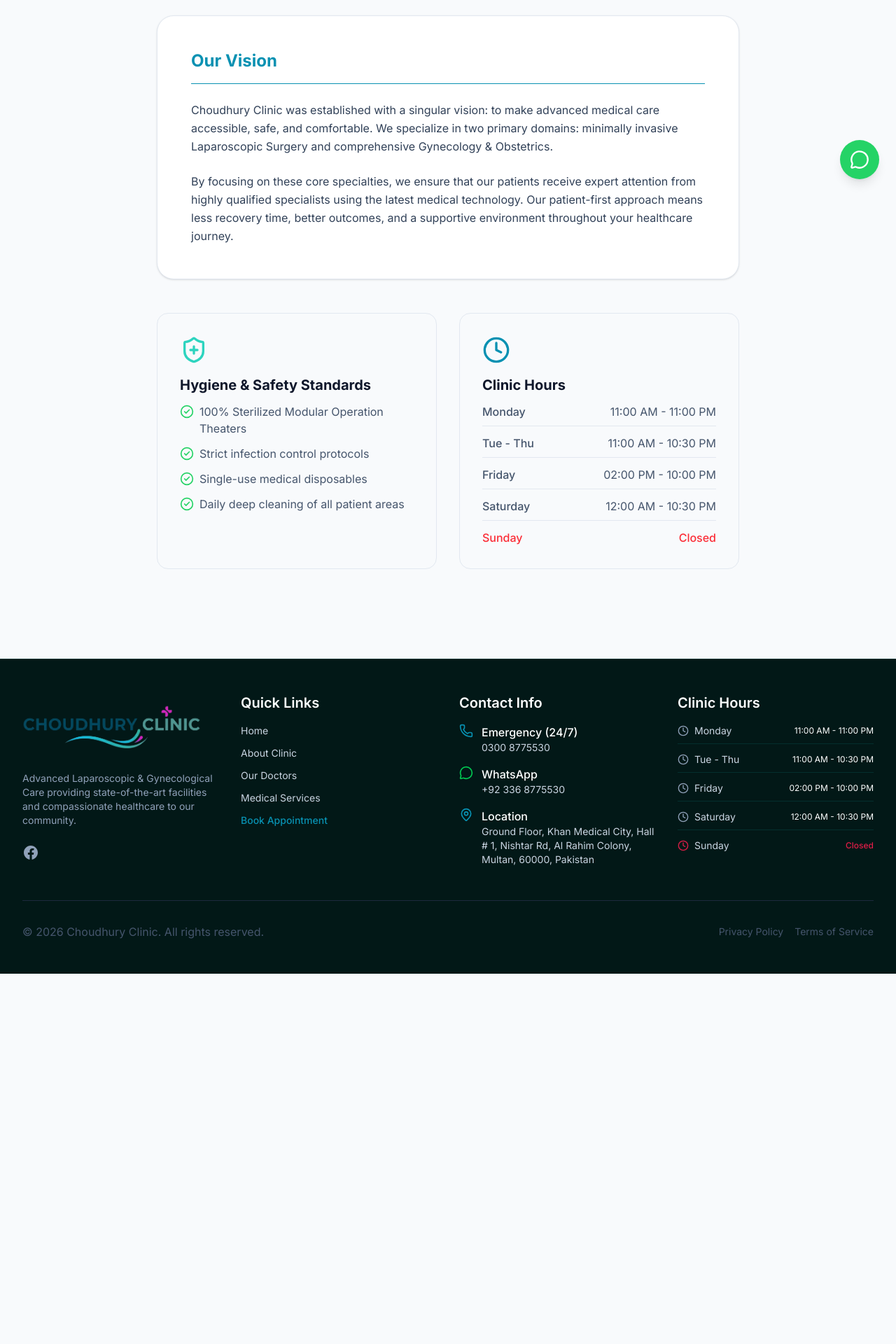
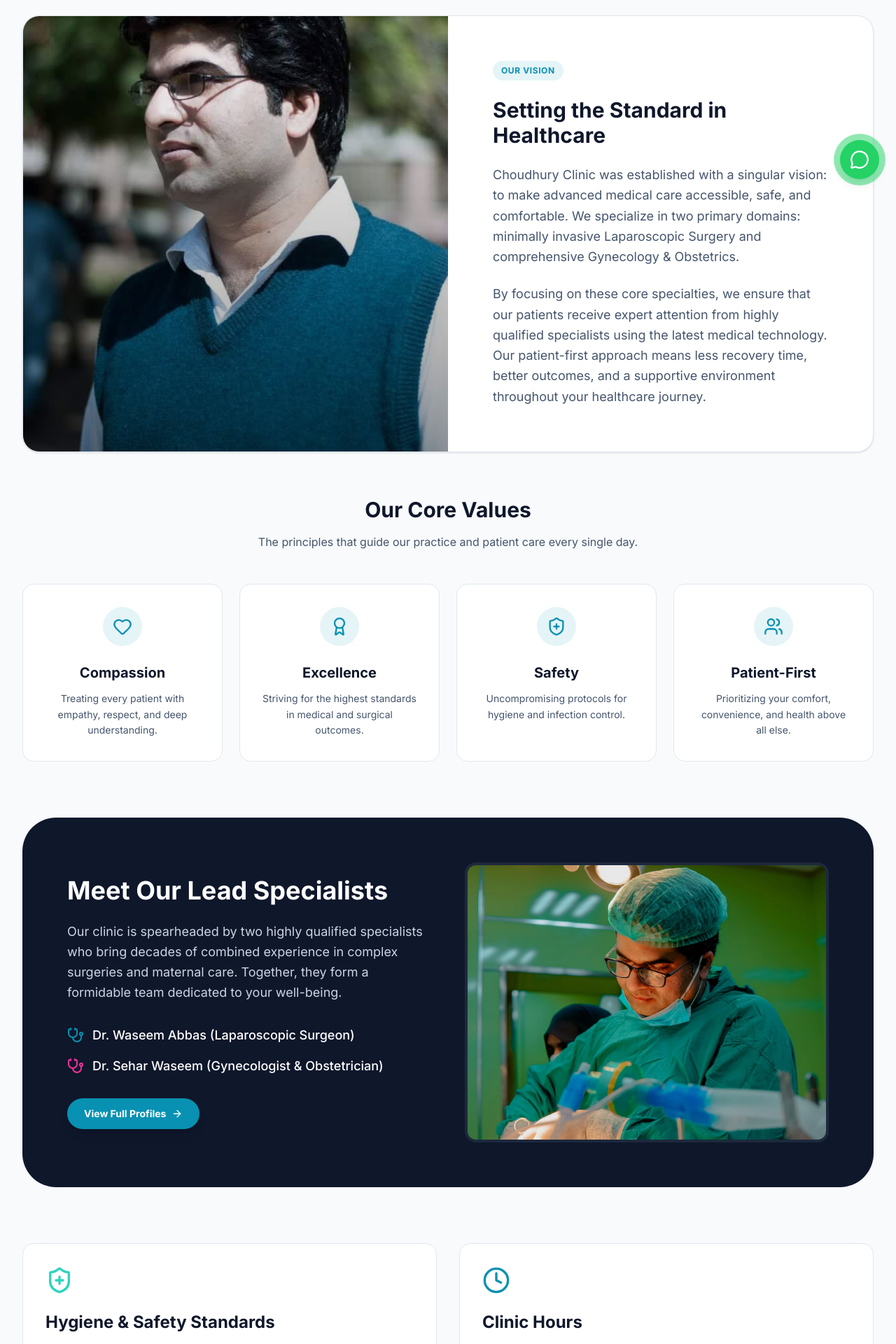
Before and after one commit to zuraizyousaf01/Chaudhary-Clinic, a Next.js app: page /about in a window 1280 px wide. Shown: the part 520-2440 px from the top of the page at 70% size. Before the commit the page ends 1911 px from the top, so only its background shows below. Built offline with nearby package versions, Linux system fonts and the light colour scheme.

Commit message:
feat: add About page with vision, core values, and clinic details

```diff
--- a/src/app/about/page.tsx
+++ b/src/app/about/page.tsx
@@ -1,5 +1,8 @@
-import { CheckCircle2, ShieldPlus, Clock } from "lucide-react";
+import { CheckCircle2, ShieldPlus, Clock, Heart, Award, Users, Stethoscope, ArrowRight } from "lucide-react";
 import { SlideUp } from "@/components/ui/animations/SlideUp";
+import { StaggerContainer, StaggerItem } from "@/components/ui/animations/StaggerContainer";
+import Image from "next/image";
+import Link from "next/link";
 
 export default function AboutPage() {
   return (
@@ -16,70 +19,162 @@ export default function AboutPage() {
               About <span className="text-secondary">Choudhury Clinic</span>
             </h1>
             <p className="text-lg md:text-xl text-teal-50 max-w-2xl mx-auto leading-relaxed">
-              Dedicated to providing advanced surgical and maternal care with a commitment to patient safety and hygiene.
+              Dedicated to providing advanced surgical and maternal care with a commitment to patient safety, hygiene, and compassion.
             </p>
           </SlideUp>
         </div>
       </section>
 
       <section className="py-20 -mt-10">
-        <div className="container mx-auto px-4 sm:px-6 lg:px-8 max-w-4xl">
+        <div className="container mx-auto px-4 sm:px-6 lg:px-8 max-w-7xl">
 
-        <div className="bg-white rounded-3xl shadow-sm border border-slate-200 p-8 md:p-12 mb-12">
-          <h2 className="text-2xl font-bold text-primary mb-6 border-b pb-4">Our Vision</h2>
-          <p className="text-slate-700 leading-relaxed mb-6">
+          {/* Vision Section */}
+          <SlideUp>
+            <div className="bg-white rounded-3xl shadow-sm border border-slate-200 overflow-hidden mb-16">
+              <div className="grid md:grid-cols-2 gap-0">
+                <div className="relative h-64 md:h-auto">
+                  <Image
+                    src="/images/doctors/Doctors_vision.jpeg"
+                    alt="Doctors Vision"
+                    fill
+                    className="object-cover"
+                  />
+                  <div className="absolute inset-0 bg-gradient-to-t from-black/40 to-transparent" />
+                </div>
+                <div className="p-8 md:p-12 lg:p-16 flex flex-col justify-center">
+                  <div className="inline-flex items-center gap-2 px-3 py-1.5 rounded-full bg-primary/10 text-primary w-fit mb-6">
+                    <span className="text-xs font-bold uppercase tracking-wider">Our Vision</span>
+                  </div>
+                  <h2 className="text-3xl font-bold text-slate-900 mb-6">Setting the Standard in Healthcare</h2>
+                  <p className="text-slate-600 text-lg leading-relaxed mb-6">
                     Choudhury Clinic was established with a singular vision: to make advanced medical care accessible, safe, and comfortable. We specialize in two primary domains: minimally invasive Laparoscopic Surgery and comprehensive Gynecology & Obstetrics.
                   </p>
-          <p className="text-slate-700 leading-relaxed">
+                  <p className="text-slate-600 text-lg leading-relaxed">
                     By focusing on these core specialties, we ensure that our patients receive expert attention from highly qualified specialists using the latest medical technology. Our patient-first approach means less recovery time, better outcomes, and a supportive environment throughout your healthcare journey.
                   </p>
                 </div>
+              </div>
+            </div>
+          </SlideUp>
 
-        <div className="grid md:grid-cols-2 gap-8 mb-12">
-          <div className="bg-[#F8FAFC] rounded-2xl p-8 border border-slate-200">
-            <ShieldPlus className="h-10 w-10 text-secondary mb-4" />
-            <h3 className="text-xl font-bold text-slate-900 mb-3">Hygiene & Safety Standards</h3>
-            <ul className="space-y-3">
+          {/* Core Values */}
+          <div className="mb-20">
+            <SlideUp className="text-center mb-12">
+              <h2 className="text-3xl font-bold text-slate-900 mb-4">Our Core Values</h2>
+              <p className="text-slate-600 max-w-2xl mx-auto">The principles that guide our practice and patient care every single day.</p>
+            </SlideUp>
+            <StaggerContainer className="grid sm:grid-cols-2 lg:grid-cols-4 gap-6">
+              {[
+                { icon: Heart, title: "Compassion", desc: "Treating every patient with empathy, respect, and deep understanding." },
+                { icon: Award, title: "Excellence", desc: "Striving for the highest standards in medical and surgical outcomes." },
+                { icon: ShieldPlus, title: "Safety", desc: "Uncompromising protocols for hygiene and infection control." },
+                { icon: Users, title: "Patient-First", desc: "Prioritizing your comfort, convenience, and health above all else." },
+              ].map((val, i) => {
+                const Icon = val.icon;
+                return (
+                  <StaggerItem key={i}>
+                    <div className="bg-white rounded-2xl p-8 border border-slate-200 text-center h-full hover:shadow-lg transition-shadow">
+                      <div className="w-14 h-14 mx-auto rounded-full bg-primary/10 flex items-center justify-center mb-6">
+                        <Icon className="h-7 w-7 text-primary" />
+                      </div>
+                      <h3 className="text-xl font-bold text-slate-900 mb-3">{val.title}</h3>
+                      <p className="text-slate-600 text-sm leading-relaxed">{val.desc}</p>
+                    </div>
+                  </StaggerItem>
+                );
+              })}
+            </StaggerContainer>
+          </div>
+
+          {/* Meet the Experts */}
+          <div className="mb-20 bg-slate-900 rounded-[3rem] p-8 md:p-16 text-white overflow-hidden relative">
+            <div className="absolute top-0 right-0 w-96 h-96 bg-primary/20 rounded-full blur-3xl -z-10 transform translate-x-1/3 -translate-y-1/3" />
+
+            <div className="grid lg:grid-cols-2 gap-12 items-center">
+              <div>
+                <h2 className="text-3xl md:text-4xl font-bold mb-6">Meet Our Lead Specialists</h2>
+                <p className="text-slate-300 text-lg mb-8 leading-relaxed">
+                  Our clinic is spearheaded by two highly qualified specialists who bring decades of combined experience in complex surgeries and maternal care. Together, they form a formidable team dedicated to your well-being.
+                </p>
+                <div className="space-y-4 mb-8">
+                  <div className="flex items-center gap-3">
+                    <Stethoscope className="h-6 w-6 text-primary" />
+                    <span className="text-lg font-medium">Dr. Waseem Abbas (Laparoscopic Surgeon)</span>
+                  </div>
+                  <div className="flex items-center gap-3">
+                    <Stethoscope className="h-6 w-6 text-pink-500" />
+                    <span className="text-lg font-medium">Dr. Sehar Waseem (Gynecologist & Obstetrician)</span>
+                  </div>
+                </div>
+                <Link
+                  href="/"
+                  className="inline-flex items-center gap-2 rounded-full bg-primary px-6 py-3 text-sm font-bold text-white shadow-lg hover:bg-primary-hover transition-colors"
+                >
+                  View Full Profiles
+                  <ArrowRight className="h-4 w-4" />
+                </Link>
+              </div>
+              <div className="relative h-64 sm:h-80 lg:h-[400px] rounded-2xl overflow-hidden border-4 border-slate-800">
+                <Image
+                  src="/images/doctors/opd.webp"
+                  alt="Clinic Team"
+                  fill
+                  className="object-cover"
+                />
+              </div>
+            </div>
+          </div>
+
+          {/* Facilities and Hours Grid */}
+          <div className="grid md:grid-cols-2 gap-8">
+            <SlideUp>
+              <div className="bg-white rounded-2xl p-8 border border-slate-200 h-full hover:shadow-md transition-shadow">
+                <ShieldPlus className="h-10 w-10 text-secondary mb-6" />
+                <h3 className="text-2xl font-bold text-slate-900 mb-6">Hygiene & Safety Standards</h3>
+                <ul className="space-y-4">
                   {[
                     "100% Sterilized Modular Operation Theaters",
                     "Strict infection control protocols",
                     "Single-use medical disposables",
                     "Daily deep cleaning of all patient areas"
                   ].map((item, i) => (
-                <li key={i} className="flex items-start gap-2 text-slate-600">
-                  <CheckCircle2 className="h-5 w-5 text-[#25D366] shrink-0 mt-0.5" />
-                  <span>{item}</span>
+                    <li key={i} className="flex items-start gap-3 text-slate-700">
+                      <CheckCircle2 className="h-6 w-6 text-[#25D366] shrink-0" />
+                      <span className="text-lg">{item}</span>
                     </li>
                   ))}
                 </ul>
               </div>
+            </SlideUp>
 
-          <div className="bg-[#F8FAFC] rounded-2xl p-8 border border-slate-200">
-            <Clock className="h-10 w-10 text-primary mb-4" />
-            <h3 className="text-xl font-bold text-slate-900 mb-3">Clinic Hours</h3>
-            <ul className="space-y-3">
-              <li className="flex justify-between items-center text-slate-600 border-b border-slate-200 pb-2">
-                <span className="font-medium">Monday</span>
+            <SlideUp delay={0.1}>
+              <div className="bg-white rounded-2xl p-8 border border-slate-200 h-full hover:shadow-md transition-shadow">
+                <Clock className="h-10 w-10 text-primary mb-6" />
+                <h3 className="text-2xl font-bold text-slate-900 mb-6">Clinic Hours</h3>
+                <ul className="space-y-4">
+                  <li className="flex justify-between items-center text-slate-700 border-b border-slate-100 pb-3">
+                    <span className="font-medium text-lg">Monday</span>
                     <span>11:00 AM - 11:00 PM</span>
                   </li>
-              <li className="flex justify-between items-center text-slate-600 border-b border-slate-200 pb-2">
-                <span className="font-medium">Tue - Thu</span>
+                  <li className="flex justify-between items-center text-slate-700 border-b border-slate-100 pb-3">
+                    <span className="font-medium text-lg">Tue - Thu</span>
                     <span>11:00 AM - 10:30 PM</span>
                   </li>
-              <li className="flex justify-between items-center text-slate-600 border-b border-slate-200 pb-2">
-                <span className="font-medium">Friday</span>
+                  <li className="flex justify-between items-center text-slate-700 border-b border-slate-100 pb-3">
+                    <span className="font-medium text-lg">Friday</span>
                     <span>02:00 PM - 10:00 PM</span>
                   </li>
-              <li className="flex justify-between items-center text-slate-600 border-b border-slate-200 pb-2">
-                <span className="font-medium">Saturday</span>
+                  <li className="flex justify-between items-center text-slate-700 border-b border-slate-100 pb-3">
+                    <span className="font-medium text-lg">Saturday</span>
                     <span>12:00 AM - 10:30 PM</span>
                   </li>
-              <li className="flex justify-between items-center text-red-500 font-medium">
+                  <li className="flex justify-between items-center text-red-500 font-medium text-lg">
                     <span>Sunday</span>
                     <span>Closed</span>
                   </li>
                 </ul>
               </div>
+            </SlideUp>
           </div>
 
         </div>
--- a/src/app/page.tsx
+++ b/src/app/page.tsx
@@ -267,8 +267,8 @@ export default function Home() {
           </div>
 
           {/* Right Column: Rich Cards Grid */}
-          <div className="lg:col-span-8">
-            <StaggerContainer className="grid sm:grid-cols-2 gap-6 relative">
+          <div className="lg:col-span-8 overflow-hidden">
+            <StaggerContainer className="flex overflow-x-auto snap-x snap-mandatory gap-4 pb-6 -mx-4 px-4 sm:grid sm:grid-cols-2 sm:gap-6 sm:pb-0 sm:mx-0 sm:px-0 sm:overflow-visible sm:flex-none [&::-webkit-scrollbar]:hidden [-ms-overflow-style:none] [scrollbar-width:none]">
               {[
                 {
                   icon: LaparoscopyIcon,
@@ -327,7 +327,7 @@ export default function Home() {
               ].map((item, i) => {
                 const Icon = item.icon;
                 return (
-                  <StaggerItem key={i} className={`${i % 2 !== 0 ? 'sm:mt-12' : ''}`}>
+                  <StaggerItem key={i} className={`flex-shrink-0 w-[85vw] sm:w-auto snap-center sm:snap-align-none ${i % 2 !== 0 ? 'sm:mt-12' : ''}`}>
                     <div className={`group h-full relative bg-white rounded-[2rem] p-8 border ${item.border} transition-all duration-300 ${item.hover} hover:shadow-xl overflow-hidden flex flex-col`}>
                       {/* Decorative Background Blob */}
                       <div className={`absolute -right-8 -top-8 w-32 h-32 rounded-full ${item.bg} opacity-50 transition-transform duration-500 group-hover:scale-150 z-0`}></div>
@@ -386,9 +386,9 @@ export default function Home() {
       <YouTubeVideos />
 
       {/* Location Section */}
-      <section className="container mx-auto px-4 sm:px-6 lg:px-8">
-        <SlideUp className="bg-white rounded-3xl shadow-xl border border-slate-200 overflow-hidden flex flex-col lg:flex-row">
-          <div className="lg:w-1/3 p-10 flex flex-col justify-center bg-primary text-white">
+      <section className="sm:container sm:mx-auto sm:px-6 lg:px-8">
+        <SlideUp className="bg-white sm:rounded-3xl sm:shadow-xl sm:border sm:border-slate-200 overflow-hidden flex flex-col lg:flex-row">
+          <div className="lg:w-1/3 p-8 sm:p-10 flex flex-col justify-center bg-primary text-white">
             <h2 className="text-3xl font-bold mb-6">Visit Us</h2>
             <div className="space-y-6">
               <div className="flex gap-4">
```
Also changed, not shown: public/images/doctors/Doctors_vision.jpeg (added). Lines whose indentation alone changed are shown as unchanged.
